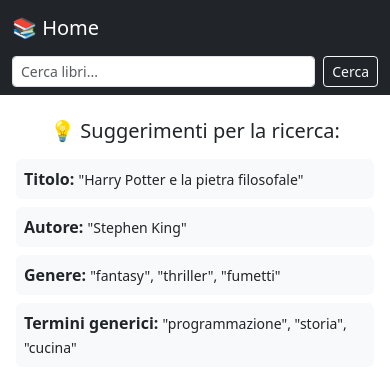
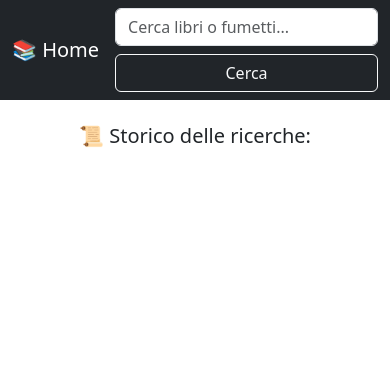
Before and after one commit to PhantomHistory/books-preview, a Next.js app: page / in a window 390 px wide. Shown: the top 392 px of the page. Built offline with nearby package versions, Linux system fonts and the light colour scheme.

Commit message:
FIX: homepage + navbar component + favicon + fix bookcard

```diff
--- a/src/app/page.js
+++ b/src/app/page.js
@@ -1,14 +1,18 @@
-"use client";
+// src/app/page.js
+"use client"; // Indispensabile per usare useState, useEffect, e i tuoi altri hook
+
 import { useState, useEffect, useCallback } from "react";
 import axios from "axios";
 import BookCard from "../components/BookCard";
 import Container from "react-bootstrap/Container";
-import Navbar from "react-bootstrap/Navbar";
-import Form from "react-bootstrap/Form";
-import Button from "react-bootstrap/Button";
 import Row from "react-bootstrap/Row";
 import Col from "react-bootstrap/Col";
 import Spinner from "react-bootstrap/Spinner";
+import ListGroup from "react-bootstrap/ListGroup"; // Importa ListGroup
+import NavbarCustom from "@/components/NavbarCustom";
+
+const LOCAL_STORAGE_KEY = "searchHistory"; // Chiave per il localStorage
+const MAX_HISTORY_ITEMS = 10; // Limite delle stringhe nella cronologia
 
 export default function Home() {
   const [query, setQuery] = useState("");
@@ -17,25 +21,70 @@ export default function Home() {
   const [startIndex, setStartIndex] = useState(0);
   const [loading, setLoading] = useState(false);
   const [hasMore, setHasMore] = useState(true);
+  const [searchHistory, setSearchHistory] = useState([]); // Nuovo stato per la cronologia
 
-  // Funzione di ricerca (iniziale)
-  const searchBooks = (e) => {
+  // --- LOGICA PER LA CRONOLOGIA DI RICERCA ---
+  // Carica la cronologia dal localStorage all'avvio del componente
+  useEffect(() => {
+    if (typeof window !== "undefined") {
+      const storedHistory = localStorage.getItem(LOCAL_STORAGE_KEY);
+      if (storedHistory) {
+        try {
+          setSearchHistory(JSON.parse(storedHistory));
+        } catch (e) {
+          console.error(
+            "Errore nel parsing della cronologia da localStorage:",
+            e
+          );
+          localStorage.removeItem(LOCAL_STORAGE_KEY); // Pulisci dati corrotti
+        }
+      }
+    }
+  }, []); // Esegui solo al mount del componente
+
+  // Funzione per aggiungere una ricerca alla cronologia
+  const addSearchToHistory = useCallback((searchQuery) => {
+    if (!searchQuery.trim()) return;
+
+    setSearchHistory((prevHistory) => {
+      // Filtra la query esistente per evitare duplicati e la rende la più recente
+      const newHistory = prevHistory.filter(
+        (item) => item.toLowerCase() !== searchQuery.toLowerCase()
+      );
+      // Aggiungi la nuova query all'inizio e limita la dimensione
+      const updatedHistory = [searchQuery, ...newHistory].slice(
+        0,
+        MAX_HISTORY_ITEMS
+      );
+
+      // Salva nel localStorage
+      if (typeof window !== "undefined") {
+        localStorage.setItem(LOCAL_STORAGE_KEY, JSON.stringify(updatedHistory));
+      }
+      return updatedHistory;
+    });
+  }, []); // Nessuna dipendenza, in quanto prevHistory è gestito dalla callback
+
+  // Funzione di ricerca iniziale (gestita dal submit del form)
+  const handleInitialSearch = (e) => {
     e.preventDefault();
     if (!query.trim()) {
-      setError("Inserisci una parola chiave per la ricerca");
+      setError("Inserisci una parola chiave per la ricerca.");
       return;
     }
 
-    setBooks([]);
-    setStartIndex(0);
-    setError("");
-    fetchBooks(true);
+    setBooks([]); // Resetta i libri
+    setStartIndex(0); // Resetta l'indice di partenza
+    setHasMore(true); // Assumiamo ci siano più risultati inizialmente
+    setError(""); // Pulisci errori precedenti
+    fetchBooks(true, query); // Avvia la ricerca iniziale con la query corrente
   };
 
   // Funzione fetch (iniziale o successiva) - wrapped in useCallback
   const fetchBooks = useCallback(
-    async (initial = false) => {
-      if (!query.trim()) return;
+    async (initial = false, currentQuery = query) => {
+      // Aggiunto currentQuery come parametro
+      if (!currentQuery.trim()) return; // Usa currentQuery
       if (!initial && loading) return;
 
       setLoading(true);
@@ -44,18 +93,24 @@ export default function Home() {
       try {
         const res = await axios.get(
           `https://www.googleapis.com/books/v1/volumes?q=${encodeURIComponent(
-            query
+            currentQuery // Usa currentQuery qui
           )}&startIndex=${index}&maxResults=20`
         );
 
         const items = res.data.items || [];
 
-        // Filtra solo i libri con preview disponibile
+        console.log(
+          `API ha restituito ${items.length} risultati per startIndex=${index}`
+        );
+
+        // Filtra solo i libri con preview disponibile e viewability
         const filtered = items.filter(
           (book) =>
             book.volumeInfo?.previewLink &&
             ["PARTIAL", "ALL_PAGES"].includes(book.accessInfo?.viewability)
         );
+
+        console.log(`Dopo il filtro: ${filtered.length} risultati visibili`);
 
         if (initial) {
           setBooks(filtered);
@@ -65,16 +120,22 @@ export default function Home() {
           setStartIndex((prev) => prev + 20);
         }
 
-        setHasMore(items.length === 20); // Google Books restituisce sempre max 20 per chiamata
-        setError("");
+        setHasMore(items.length === 20); // Continua a caricare se abbiamo riempito la pagina
+        setError(""); // Pulisci errori dopo il successo
+
+        // Aggiungi la ricerca alla cronologia SOLO SE è una ricerca iniziale e ha risultati
+        if (initial && filtered.length > 0) {
+          addSearchToHistory(currentQuery); // Usa currentQuery
+        }
       } catch (err) {
         console.error("Errore durante la ricerca:", err);
         setError("Errore durante la ricerca. Riprova più tardi.");
+        setHasMore(false); // Blocca ulteriori caricamenti se c'è un errore
       } finally {
         setLoading(false);
       }
     },
-    [query, loading, startIndex]
+    [query, loading, startIndex, addSearchToHistory] // Aggiungi addSearchToHistory come dipendenza
   );
 
   // Scroll listener per infinite scroll
@@ -82,12 +143,12 @@ export default function Home() {
     const handleScroll = () => {
       if (
         window.innerHeight + window.scrollY >=
-          document.body.offsetHeight - 500 &&
+          document.body.offsetHeight - 500 && // 500px prima della fine della pagina
         hasMore &&
         !loading &&
-        books.length > 0
+        books.length > 0 // Assicurati che ci siano libri già caricati
       ) {
-        fetchBooks(); // carica la prossima pagina
+        fetchBooks(false); // carica la prossima pagina
       }
     };
 
@@ -95,107 +156,76 @@ export default function Home() {
     return () => window.removeEventListener("scroll", handleScroll);
   }, [hasMore, loading, books.length, fetchBooks]);
 
+  // --- Funzione per gestire il click su un elemento della cronologia ---
+  const handleHistoryClick = (historyItem) => {
+    setQuery(historyItem); // Imposta la barra di ricerca con il termine cliccato
+    // Esegui una nuova ricerca iniziale con il termine della cronologia
+    setBooks([]);
+    setStartIndex(0);
+    setHasMore(true);
+    setError("");
+    fetchBooks(true, historyItem); // Passa la query direttamente
+  };
+
   return (
     <>
-      {/* Navbar con barra di ricerca */}
-      <Navbar bg="dark" variant="dark" expand="lg" className="mb-4">
-        <Container fluid>
-          <Navbar.Brand href="/" className="me-2">
-            📚 Home
-          </Navbar.Brand>
+      <NavbarCustom
+        query={query}
+        setQuery={setQuery}
+        loading={loading}
+        handleSearch={handleInitialSearch}
+      />
 
-          {/* Mobile: Form sotto il brand */}
-          <div className="d-lg-none w-100 mt-2">
-            <Form onSubmit={searchBooks}>
-              <div className="d-flex gap-2">
-                <Form.Control
-                  type="search"
-                  placeholder="Cerca libri..."
-                  value={query}
-                  onChange={(e) => setQuery(e.target.value)}
-                  size="sm"
-                />
-                <Button
-                  type="submit"
-                  variant="outline-light"
-                  disabled={loading}
-                  size="sm"
-                >
-                  {loading ? (
-                    <Spinner animation="border" size="sm" />
-                  ) : (
-                    "Cerca"
-                  )}
-                </Button>
-              </div>
-            </Form>
-          </div>
-
-          {/* Desktop: Form inline */}
-          <Form className="d-none d-lg-flex ms-auto" onSubmit={searchBooks}>
-            <Form.Control
-              type="search"
-              placeholder="Cerca libri o fumetti..."
-              className="me-2"
-              value={query}
-              onChange={(e) => setQuery(e.target.value)}
-              style={{ minWidth: "300px" }}
-            />
-            <Button type="submit" variant="outline-light" disabled={loading}>
-              {loading ? <Spinner animation="border" size="sm" /> : "Cerca"}
-            </Button>
-          </Form>
-        </Container>
-      </Navbar>
-
-      {/* Suggerimenti per la ricerca */}
-      {!books.length && !loading && !error && (
-        <Container fluid className="px-3">
+      <Container fluid className="px-3">
+        {/* Visualizzazione della cronologia di ricerca o messaggio iniziale */}
+        {!books.length && !loading && !error && (
           <div className="text-center mb-4">
-            <h5 className="mb-3">💡 Suggerimenti per la ricerca:</h5>
+            <h5 className="mb-3">📜 Storico delle ricerche:</h5>
             <div className="row justify-content-center">
               <div className="col-12 col-md-10 col-lg-8">
-                <div className="d-flex flex-column gap-2 text-start">
-                  <div className="p-2 bg-light rounded">
-                    <strong>Titolo:</strong>{" "}
-                    <small>&quot;Harry Potter e la pietra filosofale&quot;</small>
-                  </div>
-                  <div className="p-2 bg-light rounded">
-                    <strong>Autore:</strong>{" "}
-                    <small>&quot;Stephen King&quot;</small>
-                  </div>
-                  <div className="p-2 bg-light rounded">
-                    <strong>Genere:</strong>{" "}
-                    <small>&quot;fantasy&quot;, &quot;thriller&quot;, &quot;fumetti&quot;</small>
-                  </div>
-                  <div className="p-2 bg-light rounded">
-                    <strong>Termini generici:</strong>{" "}
-                    <small>&quot;programmazione&quot;, &quot;storia&quot;, &quot;cucina&quot;</small>
-                  </div>
-                </div>
+                <ListGroup>
+                  {searchHistory.map((item, index) => (
+                    <ListGroup.Item
+                      key={index}
+                      action
+                      onClick={() => handleHistoryClick(item)}
+                      className="text-start"
+                    >
+                      {item}
+                    </ListGroup.Item>
+                  ))}
+                </ListGroup>
               </div>
             </div>
           </div>
-        </Container>
-      )}
+        )}
 
-      {/* Risultati */}
-      <Container fluid className="px-3">
+        {/* Messaggi di stato (Caricamento, Errore, Nessun Risultato) */}
         {error && (
-          <div className="alert alert-danger" role="alert">
+          <div className="alert alert-danger my-4" role="alert">
             ⚠️ {error}
           </div>
         )}
 
+        {loading &&
+          books.length === 0 && ( // Mostra spinner solo se nessun libro è ancora caricato
+            <div className="text-center my-5">
+              <Spinner animation="grow" variant="primary" className="me-2" />
+              <span className="d-none d-sm-inline">Caricamento libri...</span>
+              <span className="d-sm-none">Caricamento...</span>
+            </div>
+          )}
+
+        {/* Griglia dei risultati della ricerca */}
         <Row className="g-3">
           {books.map((book, index) => (
             <Col
-              key={`${book.id}-${index}`}
+              key={`${book.id}-${index}`} // Chiave combinata per maggiore unicità
               xs={12}
-              sm={12}
-              md={12}
-              lg={6}
-              xl={6}
+              sm={6}
+              md={4}
+              lg={3}
+              xl={3}
               className="d-flex"
             >
               <div className="w-100">
@@ -205,14 +235,7 @@ export default function Home() {
           ))}
         </Row>
 
-        {loading && (
-          <div className="text-center mt-4 mb-4">
-            <Spinner animation="grow" variant="primary" className="me-2" />
-            <span className="d-none d-sm-inline">Caricamento libri...</span>
-            <span className="d-sm-none">Caricamento...</span>
-          </div>
-        )}
-
+        {/* Messaggio "Scorri per caricare altri" */}
         {!loading && hasMore && books.length > 0 && (
           <div className="text-center mt-4 mb-4">
             <small className="text-muted">
@@ -225,7 +248,8 @@ export default function Home() {
           </div>
         )}
 
-        {!hasMore && books.length > 0 && (
+        {/* Messaggio "Fine risultati" */}
+        {!loading && !hasMore && books.length > 0 && (
           <div className="text-center mt-4 mb-4">
             <small className="text-muted">
               ✅{" "}
--- a/src/components/BookCard.jsx
+++ b/src/components/BookCard.jsx
@@ -1,13 +1,14 @@
 "use client";
 import { useState } from "react";
-import Link from "next/link";
+import Link from "next/link"; // Considera se hai bisogno di questo import se il Link è commentato
 import Button from "react-bootstrap/Button";
 import Card from "react-bootstrap/Card";
-import Row from "react-bootstrap/Row"; // Import Row
-import Col from "react-bootstrap/Col"; // Import Col
+import Row from "react-bootstrap/Row";
+import Col from "react-bootstrap/Col";
 
 export default function BookCard({ book }) {
   const info = book.volumeInfo;
+  const accessInfo = book.accessInfo; // Ottieni accessInfo
 
   //funzione per troncare il titolo se troppo lungo e va in ellipsis
   const truncateTitle = (title, number) => {
@@ -15,14 +16,23 @@ export default function BookCard({ book }) {
     return title.slice(0, number) + "...";
   };
 
+  // Determina quale link usare per la preview
+  // Preferisci webReaderLink se disponibile e embeddable è true
+  // Altrimenti, usa il previewLink standard
+  const previewHref =
+    accessInfo?.webReaderLink && accessInfo?.embeddable // Aggiunto controllo embeddable per coerenza
+      ? accessInfo.webReaderLink
+      : info.previewLink;
+
+  // Decide il testo del pulsante
+  const buttonText = "Preview"
   return (
-    // <Link href={`/book/${book.id}`} passHref>
-    <Card className="mb-3 h-100 w-100 " >
+    <Card className="mb-3 h-100 w-100">
       <Card.Body className="d-flex flex-row gap-3 p-2">
         {info.imageLinks?.thumbnail && (
           <div
             className="flex-shrink-0"
-            style={{ width: "100px", height: "150px" }} // dimensioni fisse consigliate
+            style={{ width: "100px", height: "150px" }}
           >
             <Card.Img
               src={info.imageLinks.thumbnail}
@@ -40,21 +50,22 @@ export default function BookCard({ book }) {
               <Card.Text>di {info.authors.join(", ")}</Card.Text>
             )}
           </div>
-          <div className=" text-center">
+          <div className="text-center">
+            {previewHref && ( // Mostra il pulsante solo se c'è un link disponibile
               <Button
                 size="sm"
                 variant="dark"
-              href={book.volumeInfo.previewLink}
+                href={previewHref} // Usa il link determinato
                 target="_blank"
                 rel="noopener noreferrer"
                 className="text-decoration-none"
               >
-              Preview
+                {buttonText} {/* Usa il testo determinato */}
               </Button>
+            )}
           </div>
         </div>
       </Card.Body>
     </Card>
-    // </Link>
   );
 }
--- /dev/null
+++ b/src/components/NavbarCustom.jsx
@@ -0,0 +1,32 @@
+"use client";
+
+import { Navbar, Container, Form, Button, Spinner } from "react-bootstrap";
+
+export default function NavbarCustom({ query, setQuery, loading, handleSearch }) {
+  return (
+    <Navbar bg="dark" variant="dark" expand="lg" className="mb-4">
+      <Container fluid className="flex-wrap">
+        <Navbar.Brand href="/" className="me-3">
+          📚 Home
+        </Navbar.Brand>
+
+        <div className="flex-grow-1">
+          <Form
+            onSubmit={handleSearch}
+            className="d-flex flex-column flex-lg-row gap-2"
+          >
+            <Form.Control
+              type="search"
+              placeholder="Cerca libri o fumetti..."
+              value={query}
+              onChange={(e) => setQuery(e.target.value)}
+            />
+            <Button type="submit" variant="outline-light" disabled={loading}>
+              {loading ? <Spinner animation="border" size="sm" /> : "Cerca"}
+            </Button>
+          </Form>
+        </div>
+      </Container>
+    </Navbar>
+  );
+}
```
Also changed, not shown: 1 other file (tests, documents, lock files or other folders). Lines whose indentation alone changed are shown as unchanged.
